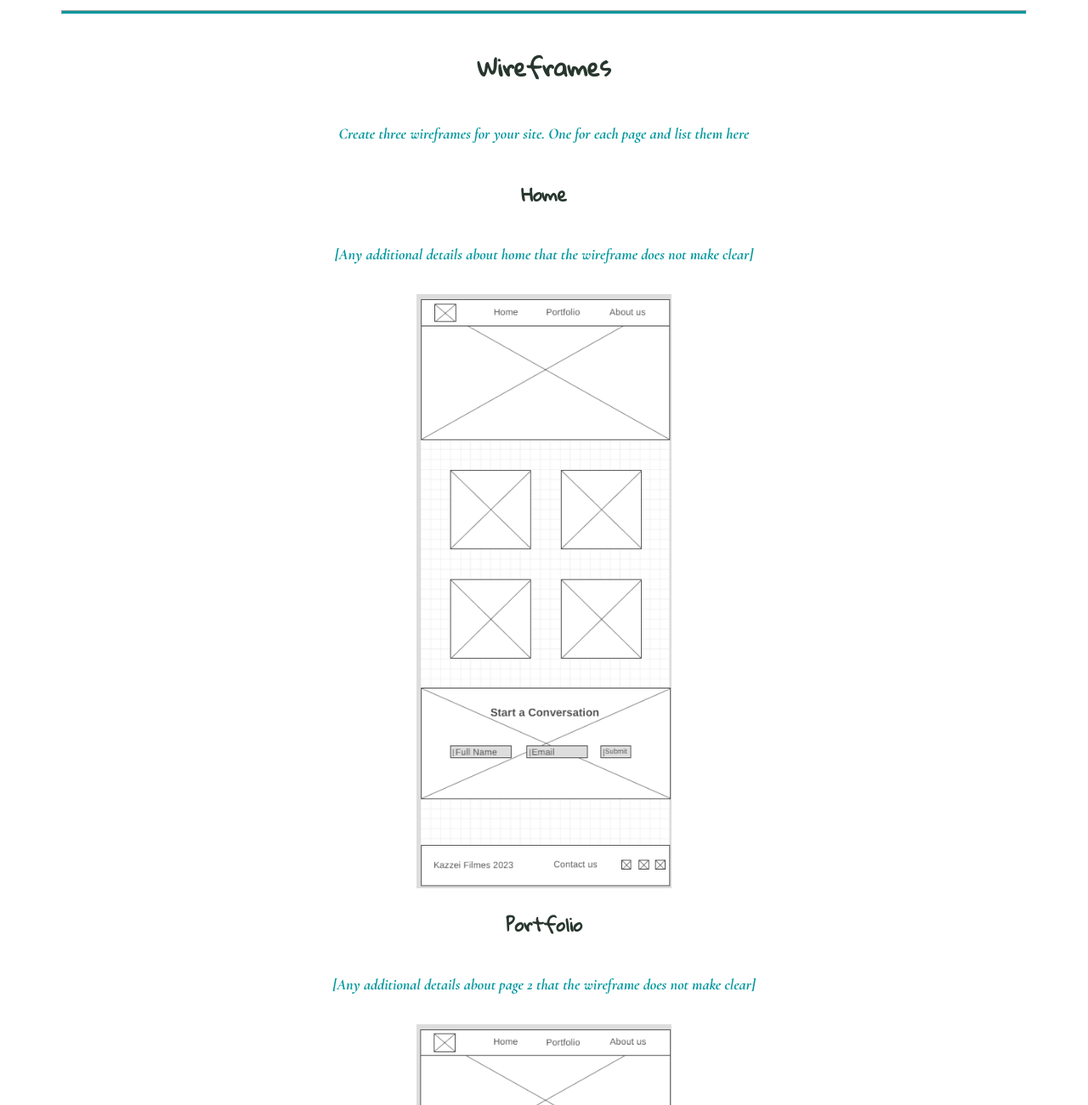
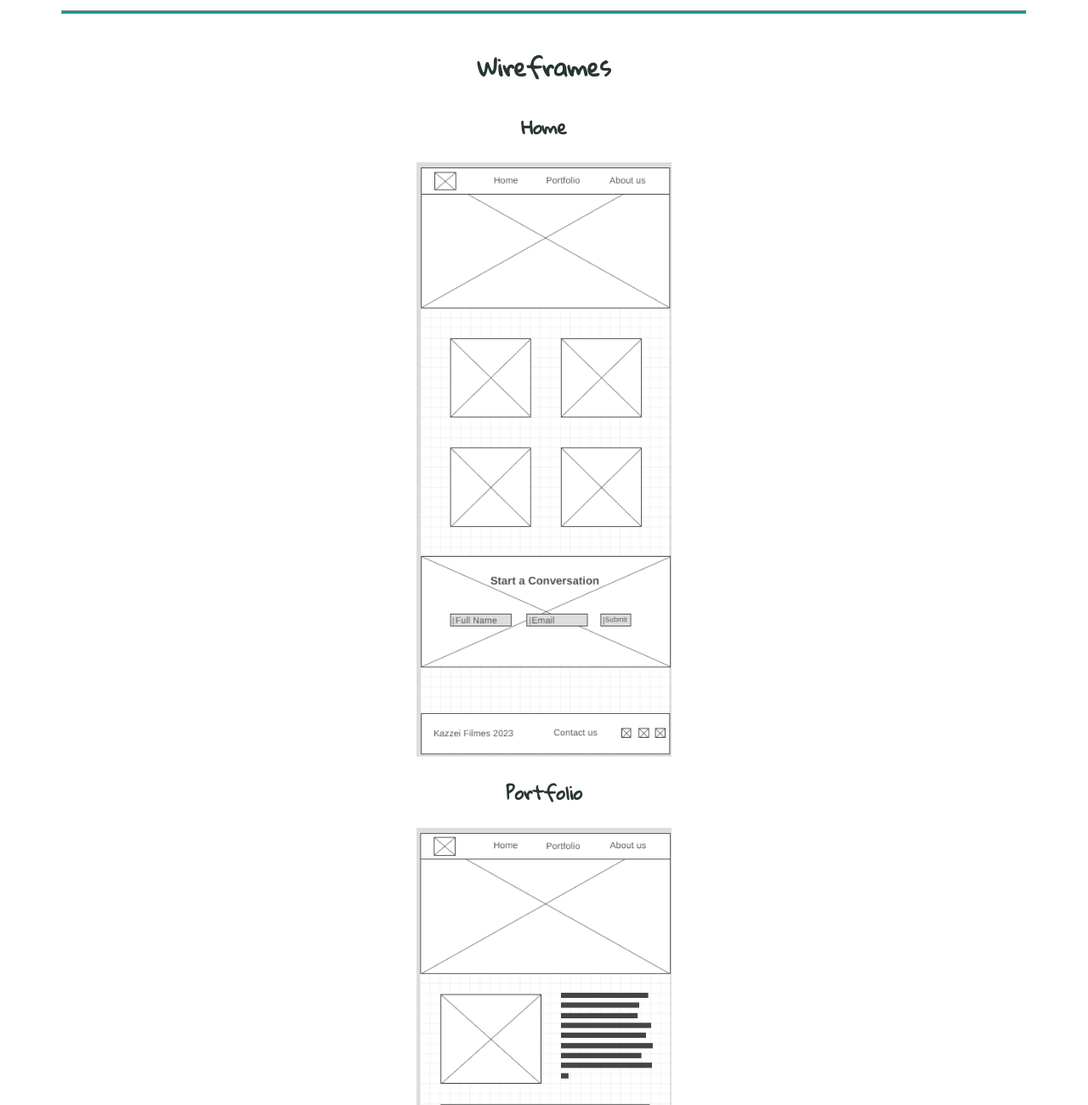
Before and after one commit to EduardoCavalcanteBR/PersonalWebsite, a plain HTML site: page site-plan.html in a window 1280 px wide. Shown: the part 6620-7920 px from the top of the page at 85% size. Drawn offline with nearby package versions, Linux system fonts and the light colour scheme.

Commit message:
modified

```diff
--- a/site-plan.html
+++ b/site-plan.html
@@ -182,25 +182,16 @@
       <h2>
         Wireframes
       </h2>
-      <p>
-        Create three wireframes for your site. One for each page and list them here</p>
 
       <h3>Home</h3>
-      <p>
-        [Any additional details about home that the wireframe does not make clear]
-      </p>
+
       <img src="images/1image_wireframe.png" alt="home page wireframe">
 
       <h3>Portfolio</h3>
-      <p>
-        [Any additional details about page 2 that the wireframe does not make clear]
-      </p>
+
       <img src="images/2image_wireframe.png" alt="portfolio wireframe">
 
       <h3>About us</h3>
-      <p>
-        [Any additional details about page 3 that the wireframe does not make clear]
-      </p>
       <img src="images/3image_wireframe.png" alt="about us wireframe">
     </main>
   </body>
```
